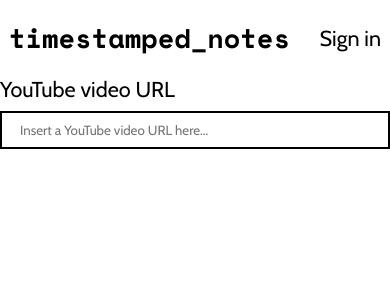
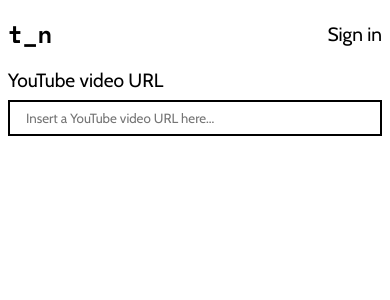
Before and after one commit to o2bomb/timestamped-notes, a Next.js app in the folder client/: page /create-lecture in a window 390 px wide. Shown: the top 300 px of the page. Built offline with nearby package versions, Linux system fonts and the light colour scheme; no server answers.

Commit message:
Make navbar and home, login page more mobile friendly

```diff
--- a/client/src/components/Navbar/Navbar.module.css
+++ b/client/src/components/Navbar/Navbar.module.css
@@ -1,7 +1,12 @@
 .navbar {
+  position: sticky;
+  top: 0;
+  left: 0;
+
   display: flex;
   padding: 2rem 1rem;
   align-items: center;
+  background-color: var(--color-white);
 }
 
 .brand > * {
@@ -15,5 +20,17 @@
 }
 
 .buttonGroup > *:not(:last-child) {
-  margin-right: 1rem;
+  margin-right: 2rem;
 }
+
+@media (max-width: 680px) {
+  .navbar {
+  }
+
+  .brand {
+  }
+
+  .buttonGroup {
+    /* display: none; */
+  }
+}
--- a/client/src/components/Navbar/Navbar.tsx
+++ b/client/src/components/Navbar/Navbar.tsx
@@ -1,29 +1,40 @@
 import React from "react";
 import Link from "next/link";
-import { useMeQuery } from "../../generated/graphql";
+import { useGetLecturesQuery, useMeQuery } from "../../generated/graphql";
+import { useViewport } from "../../utils/ViewportProvider";
 
 import styles from "./Navbar.module.css";
 
 interface NavbarProps {}
 
 const Navbar: React.FC<NavbarProps> = ({}) => {
+  const viewport = useViewport();
   const { data, loading, error } = useMeQuery();
+  const { data: lectureData } = useGetLecturesQuery();
+
+  const buttons = () => {
+    return data?.me ? (
+      <>
+        {(lectureData?.lectures || []).length > 0 ? (
+          <Link href="/create-lecture">
+            <button>Create a lecture</button>
+          </Link>
+        ) : null}
+        <Link href="/logout">Logout</Link>
+      </>
+    ) : (
+      <Link href="/login">Sign in</Link>
+    );
+  };
 
   return (
     <header className={styles.navbar}>
       <div className={styles.brand}>
-        <Link href="/">timestamped_notes</Link>
+        <Link href="/">
+          {viewport.width > 580 ? "timestamped_notes" : "t_n"}
+        </Link>
       </div>
-      <div className={styles.buttonGroup}>
-        {data?.me ? (
-          <>
-            <Link href="/create-lecture">Create a lecture</Link>
-            <Link href="/logout">Logout</Link>
-          </>
-        ) : (
-          <Link href="/login">Sign in</Link>
-        )}
-      </div>
+      <div className={styles.buttonGroup}>{buttons()}</div>
     </header>
   );
 };
--- a/client/src/styles/CreateLecture.module.css
+++ b/client/src/styles/CreateLecture.module.css
@@ -1,6 +1,7 @@
 .container {
   display: flex;
   flex-direction: column;
+  margin: 0 1rem;
 }
 
 .form {
--- a/client/src/styles/Home.module.css
+++ b/client/src/styles/Home.module.css
@@ -12,6 +12,7 @@
 }
 
 .info {
+  margin: 0 1rem;
   text-align: center;
 }
 
--- a/client/src/styles/Login.module.css
+++ b/client/src/styles/Login.module.css
@@ -2,7 +2,7 @@
   display: flex;
   flex-direction: column;
   align-items: center;
-  margin: 4rem 0;
+  margin: 4rem 1rem;
 }
 
 .buttonGroup > * {
--- a/client/src/styles/globals.css
+++ b/client/src/styles/globals.css
@@ -47,9 +47,15 @@
   font-size: 62.5%;
 }
 
-@media (max-width: 1630px) {
+@media (max-width: 1600px) {
   html {
     font-size: 56.25%;
+  }
+}
+
+@media (max-width: 800px) {
+  html {
+    font-size: 50%;
   }
 }
 
```
